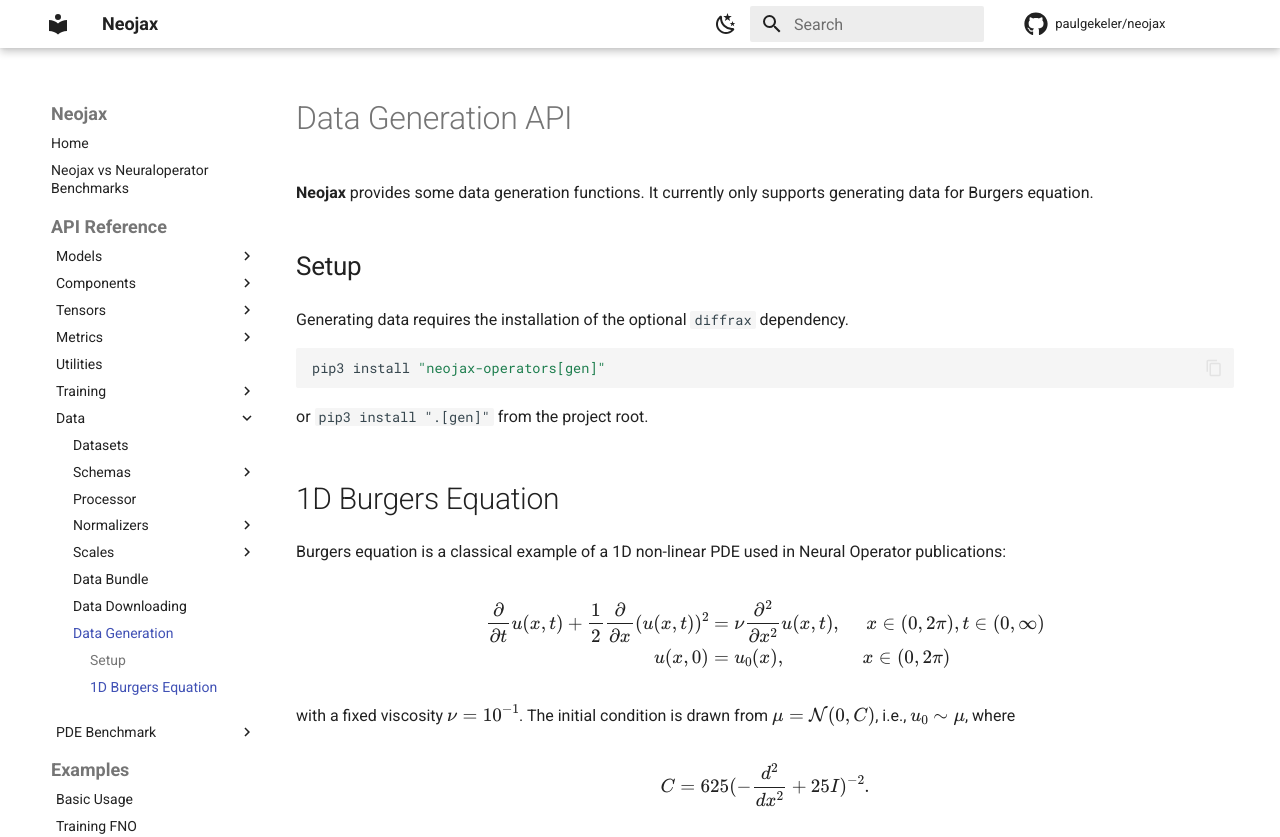
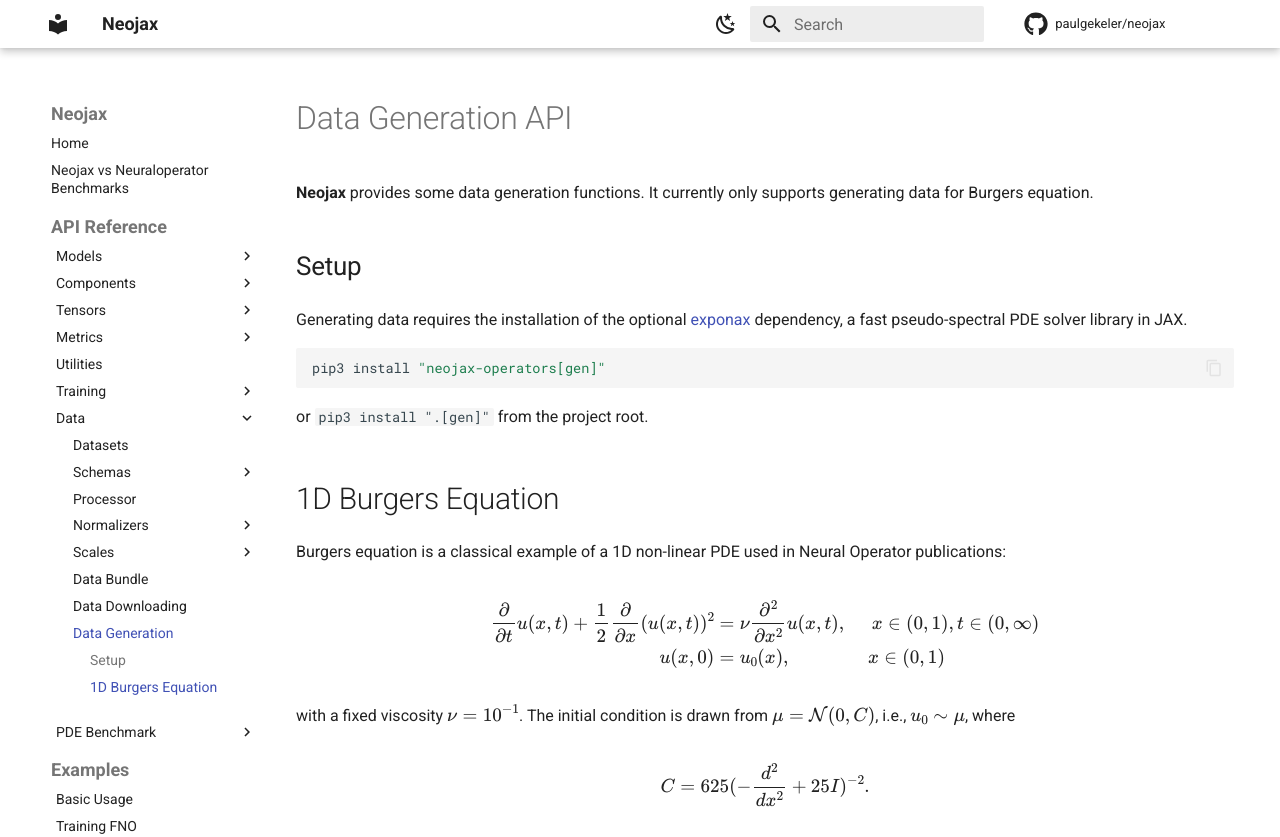
Before and after one commit to paulgekeler/neojax, an MkDocs documentation site: the page built from docs/api/data/data_generation.md, in a window 1280 px wide and 1040 px high, cut to the strip 0-837 px from the top of the window. Built offline with MkDocs 1.6.1 and Material for MkDocs 9.7.7, drawn with Linux system fonts in a browser that asks for light colours; formulas are drawn with MathJax 3; comment, search, counter and statistics services are not loaded.

Commit message:
docs(data_generation): Replace diffrax with exponax and fix latex typo

````diff
--- a/docs/api/data/data_generation.md
+++ b/docs/api/data/data_generation.md
@@ -4,7 +4,7 @@
 
 ### Setup
 
-Generating data requires the installation of the optional `diffrax` dependency.
+Generating data requires the installation of the optional [exponax](https://github.com/Ceyron/exponax) dependency, a fast pseudo-spectral PDE solver library in JAX.
 
 ```bash
 pip3 install "neojax-operators[gen]"
@@ -18,8 +18,8 @@ Burgers equation is a classical example of a 1D non-linear PDE used in Neural Op
 
 $$
 \begin{aligned}
-\frac{\partial}{\partial t}u(x, t) + \frac{1}{2}\frac{\partial}{\partial x}(u(x,t))^2 &= \nu \frac{\partial^2}{\partial x^2}u(x,t), \; \quad x \in (0,2\pi), t \in (0, \infty) \\
-u(x, 0) &= u_0(x), \quad \quad \quad \quad x \in (0, 2\pi)
+\frac{\partial}{\partial t}u(x, t) + \frac{1}{2}\frac{\partial}{\partial x}(u(x,t))^2 &= \nu \frac{\partial^2}{\partial x^2}u(x,t), \; \quad x \in (0,1), t \in (0, \infty) \\
+u(x, 0) &= u_0(x), \quad \quad \quad \quad x \in (0, 1)
 \end{aligned}
 $$
 
````
